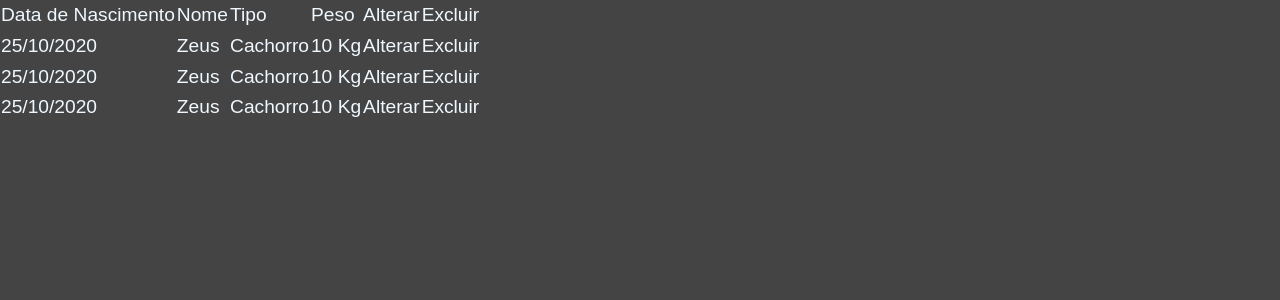
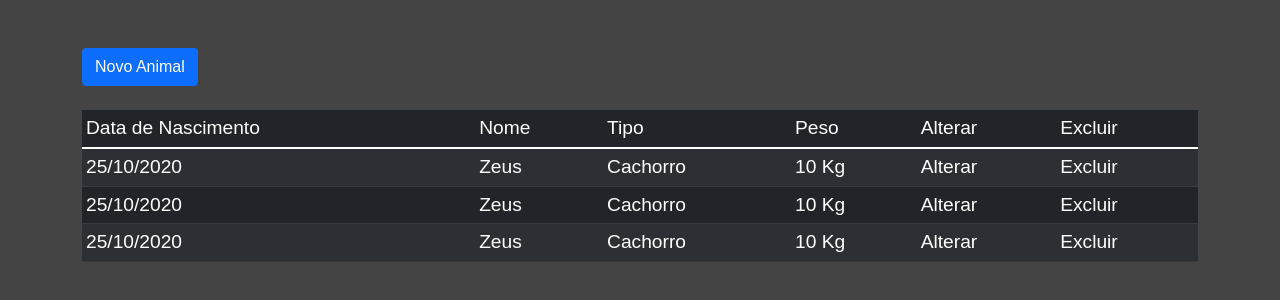
Before and after one commit to leomath42/animal_crud, a React (Create React App) app in the folder frontend/: page / in a window 1280 px wide. Shown: the top 300 px of the page. Built offline with nearby package versions, Linux system fonts and the light colour scheme.

Commit message:
Table component with bootstrap style and button Link to new-animal page

```diff
--- a/frontend/src/components/Table.jsx
+++ b/frontend/src/components/Table.jsx
@@ -3,8 +3,8 @@ import React from 'react'
 const Table = () => {
     // Mock data Table
     return (
-        <div>
-            <table>
+        <div className="table-responsive">
+            <table className="table table-striped table-sm table-dark">
                 <thead>
                     <tr>
                         <td>Data de Nascimento</td>
--- a/frontend/src/pages/Home.jsx
+++ b/frontend/src/pages/Home.jsx
@@ -1,9 +1,22 @@
 import React from 'react'
+import { Link } from 'react-router-dom'
 import Table from  '../components/Table'
+
 
 const Home = () => {
     return (
-        <Table></Table>
+        <div className="container">
+            <div className="row mt-5">
+                <div className="col">
+                <Link to="/new-animal" className="btn-primary btn">
+                    Novo Animal
+                </Link>
+                </div>
+            </div>
+            <div className="row mt-4">
+                <Table className="col-4"></Table>
+            </div>
+        </div>
     )
 }
 
```
